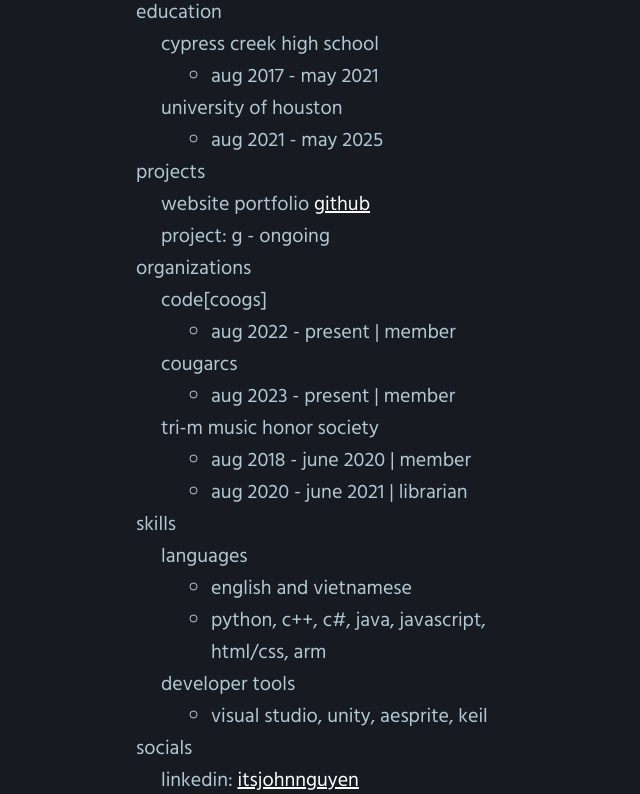
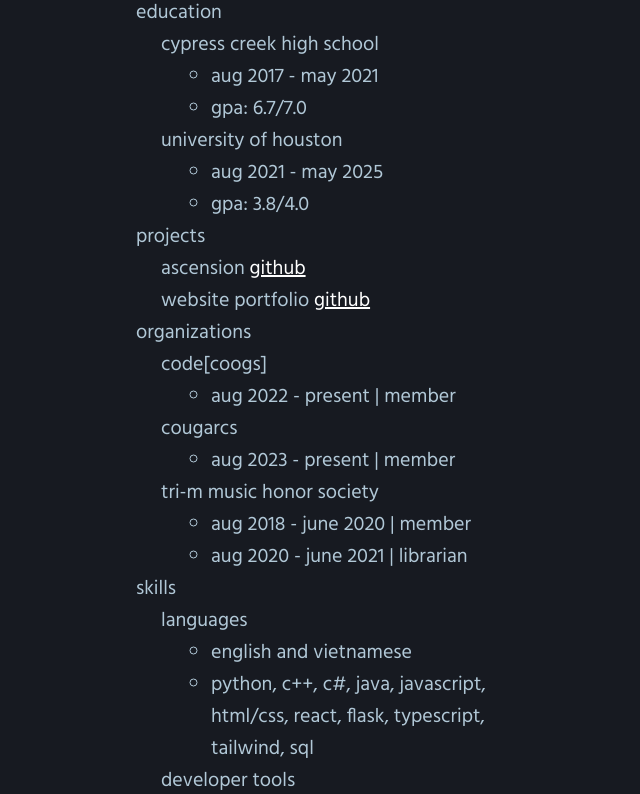
Before and after one commit to reneyugnjohn/personal-website, a plain HTML site: page index.html in a window 1280 px wide. Shown: the part 127-921 px from the top of the page, without its empty margins (304-944 px from the left). Drawn offline with Linux system fonts and the light colour scheme.

Commit message:
Update index.html

```diff
--- a/index.html
+++ b/index.html
@@ -18,8 +18,10 @@
       <ul>
         <span>cypress creek high school</span>
           <li><span>aug 2017 - may 2021</span></li>
+          <li><span>gpa: 6.7/7.0<span></li>
         <span>university of houston</span>
           <li><span>aug 2021 - may 2025<span></li>
+          <li><span>gpa: 3.8/4.0<span></li>
       </ul>
     </div>
 
@@ -29,11 +31,11 @@
       <span>projects</span>
       <ul>
         <span>
-          website portfolio <a href="https://github.com/reneyugnjohn/portfolio">github</a>
+          ascension <a href="https://github.com/reneyugnjohn/Ascension">github</a>
         </span>
         <br>
         <span>
-          project: g - ongoing
+          website portfolio <a href="https://github.com/reneyugnjohn/portfolio">github</a>
         </span>
       </ul>
     </div>
@@ -62,9 +64,9 @@
       <ul>
         <span>languages</span>
           <li><span>english and vietnamese</span></li>
-          <li><span>python, c++, c#, java, javascript, html/css, arm</span></li>
+          <li><span>python, c++, c#, java, javascript, html/css, react, flask, typescript, tailwind, sql</span></li>
         <span>developer tools</span>
-          <li><span>visual studio, unity, aesprite, keil</span></li>
+          <li><span>visual studio, unity, aesprite</span></li>
       </ul>
     </div>
 
```
